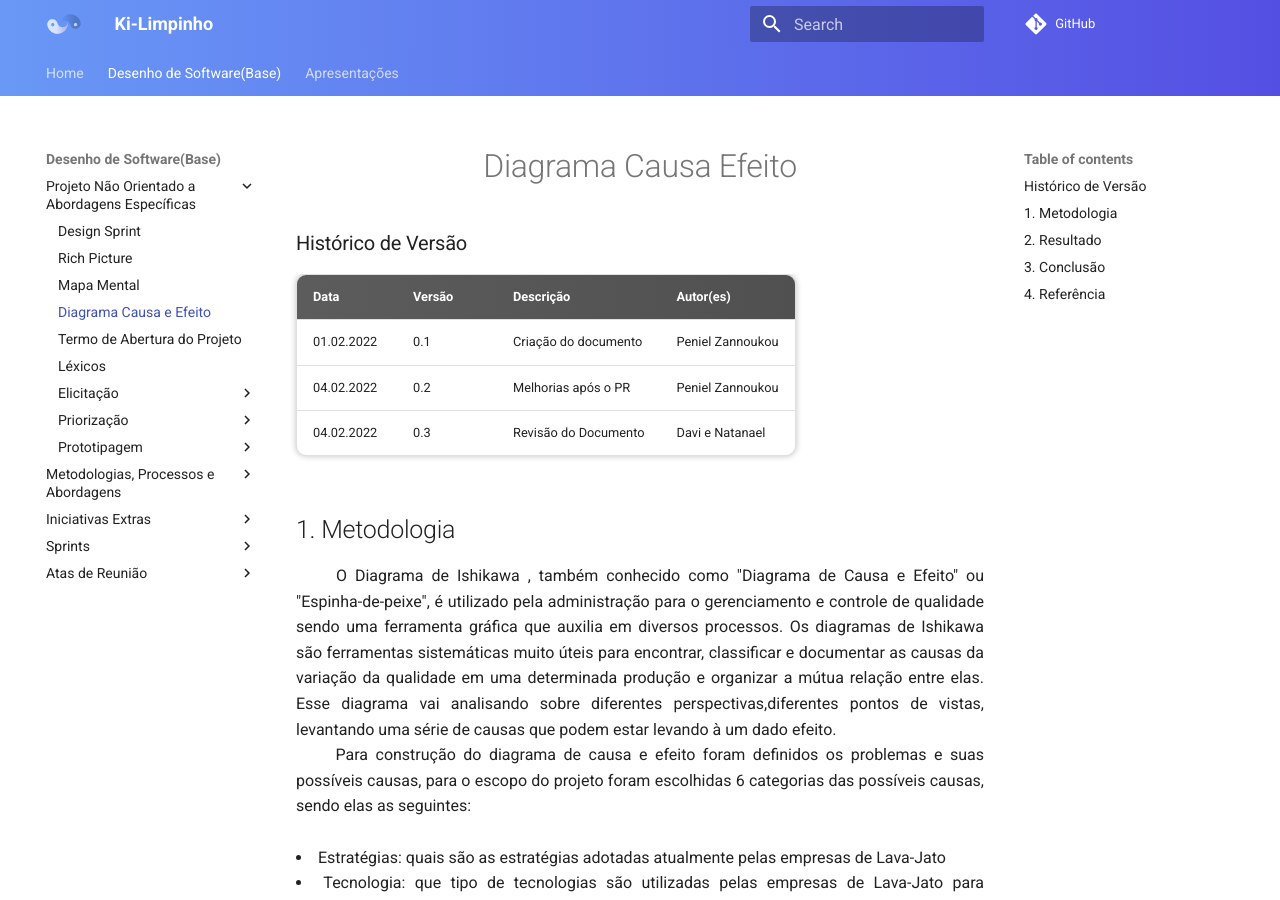
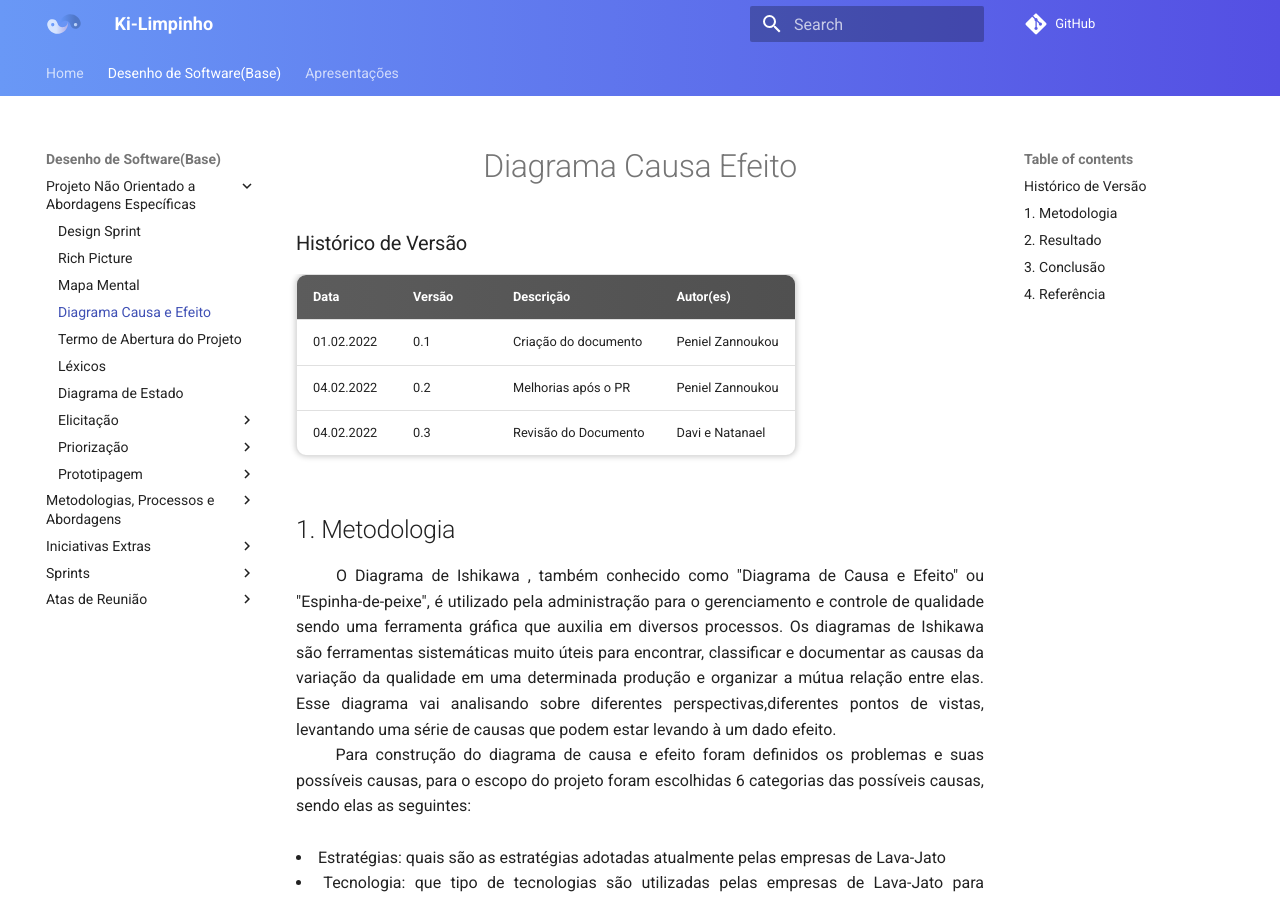
Before and after one commit to UnBArqDsw2021-2/2021.2_G2_Ki-Limpinho, an MkDocs documentation site: the page built from docs/diagramacausaefeito.md, in a window 1280 px wide and 900 px high. Built offline with MkDocs 1.6.1 and Material for MkDocs 9.7.7, drawn with Linux system fonts in a browser that asks for light colours; comment, search, counter and statistics services are not loaded.

Commit message:
Adiçao no path

```diff
--- a/mkdocs.yml
+++ b/mkdocs.yml
@@ -31,6 +31,7 @@ nav:
       - Diagrama Causa e Efeito: "diagramacausaefeito.md"
       - Termo de Abertura do Projeto: "tap.md"
       - Léxicos: "lexicos.md"
+      - Diagrama de Estado: "diagramaDeEstado.md"
       - Elicitação:
         - Técnicas de Elicitação:
           - Introspecção: "tecnicas_elicitacao/introspeccao.md"
```
